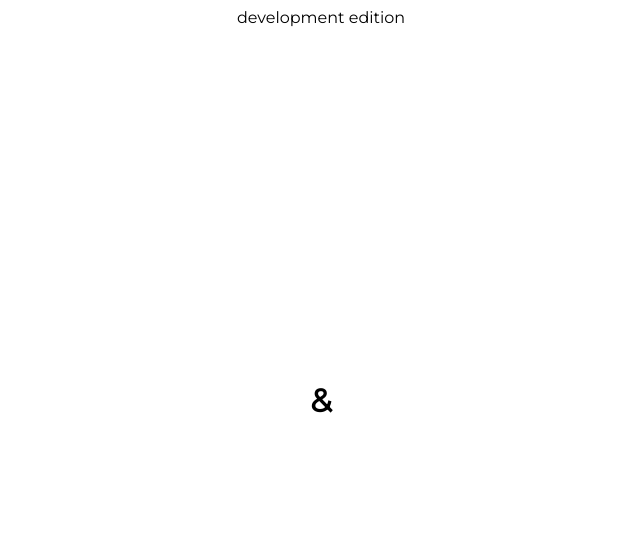
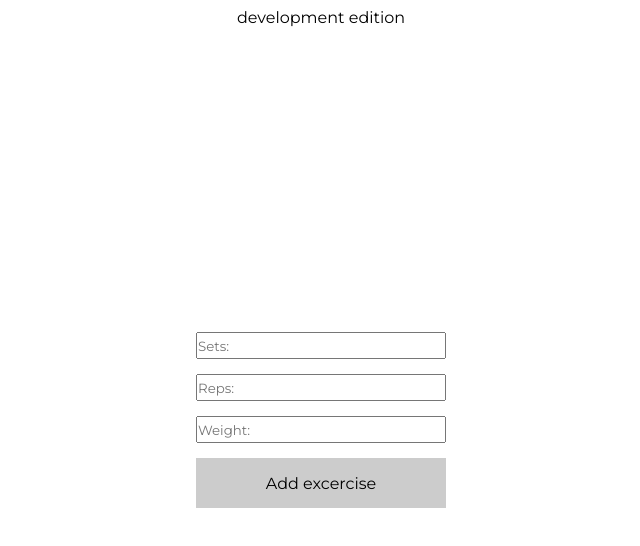
Before and after one commit to VladyslavHimself/metamorphosa-lite--frontend, a Next.js app: page /add-excercise in a window 1280 px wide. Shown: the top 546 px of the page, without its empty margins (319-959 px from the left). Built offline with nearby package versions, Linux system fonts and the light colour scheme.

Commit message:
add basic excercise page layout

```diff
--- a/pages/add-excercise/index.tsx
+++ b/pages/add-excercise/index.tsx
@@ -1,7 +1,10 @@
 import { NextPage } from 'next';
 import { useRouter } from 'next/dist/client/router';
 import React, { useEffect, useState } from 'react'
+import { Button } from '../../src/components/Ui/Button/Button';
+import { Input } from '../../src/components/Ui/Input/Input';
 import { Wrapper } from '../../src/containers/Wrapper/Wrapper';
+import classes from '../../styles/AddExcercisePage.module.scss';
 
 interface IQuery {
   id: number,
@@ -12,6 +15,10 @@ const AddExcercisePage: NextPage = (): JSX.Element => {
 
   const [excerciseId, setExcerciseId] = useState<number>();
   const [excerciseName, setExcerciseName] = useState<string>('');
+
+  const [sets, setSets] = useState<string>('');
+  const [reps, setReps] = useState<string>('');
+  const [weight, setWeight] = useState<string>('');
   const router = useRouter();
 
   useEffect(() => {
@@ -20,11 +27,23 @@ const AddExcercisePage: NextPage = (): JSX.Element => {
       id && setExcerciseId(+id);
       name && setExcerciseName('' + name);
     }
-  }, [router.isReady])
+  }, [router.isReady, sets])
+
+  const onAddExcerciseHandler = () => {
+    console.log('add excercise to list');
+  }
 
   return (
     <Wrapper mode={'development'}>
-      <h1>{excerciseId} & {excerciseName}</h1>
+      <div className={classes['excercise-info']}>
+        <div className={classes['excercise-info__header']}>{excerciseName}</div>
+        <div className={classes['excercise-info__container']}>
+          <Input type='text' changeInputState={setSets} placeholder='Sets:' />
+          <Input type='text' changeInputState={setReps} placeholder='Reps:' />
+          <Input type='text' changeInputState={setWeight} placeholder='Weight:' />
+        </div>
+        <Button type='text-based' onClickHandler={onAddExcerciseHandler}>Add excercise</Button>
+      </div>
     </Wrapper>
 
   )
--- /dev/null
+++ b/styles/AddExcercisePage.module.scss
@@ -0,0 +1,17 @@
+.excercise-info {
+  display: flex;
+  justify-content: center;
+  align-items: center;
+  flex-direction: column;
+  &__header {
+    margin: 20px 0;
+    font-size: 18px;
+  }
+
+  &__container {
+    display: flex;
+    justify-content: center;
+    align-items: center;
+    flex-direction: column;
+  }
+}
```
